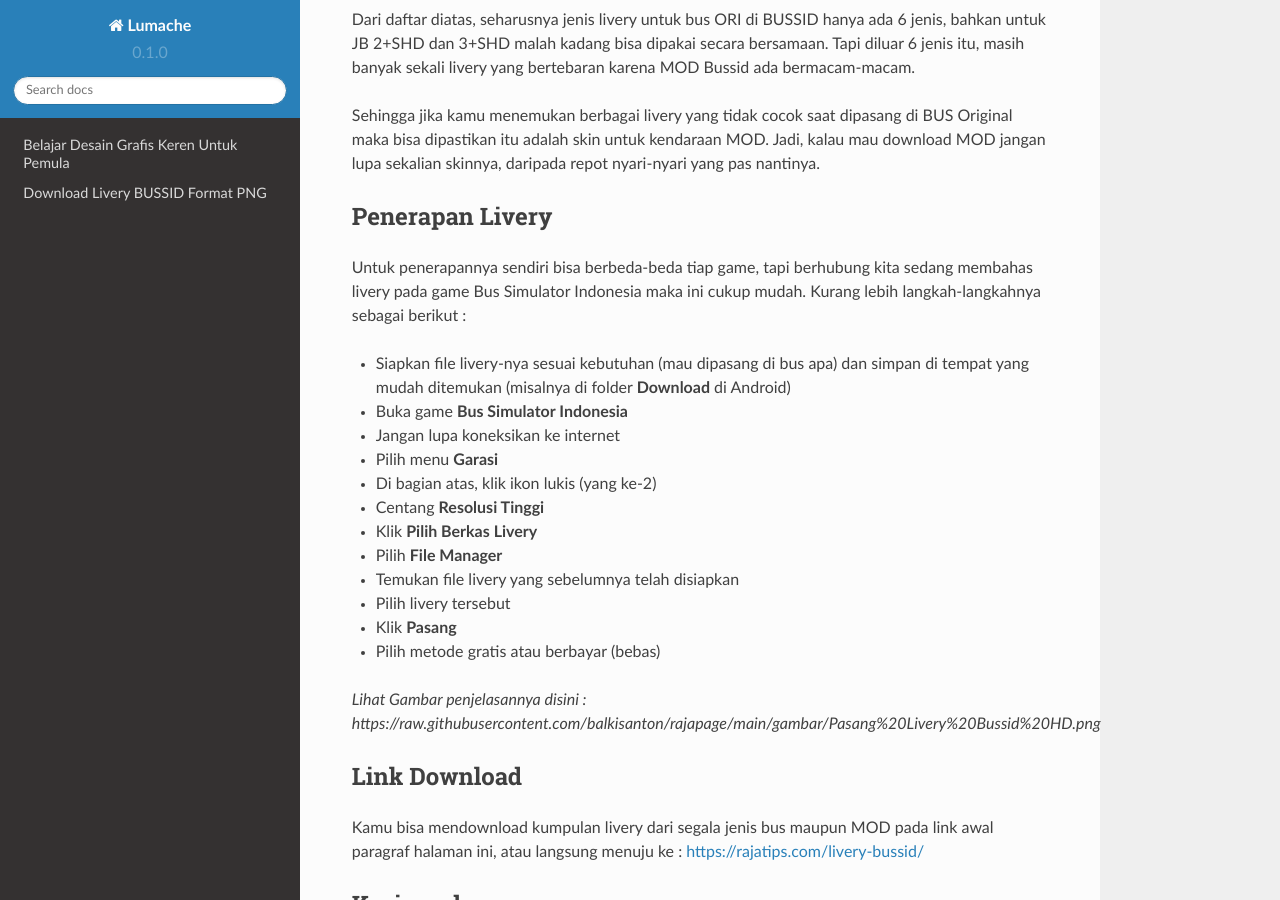
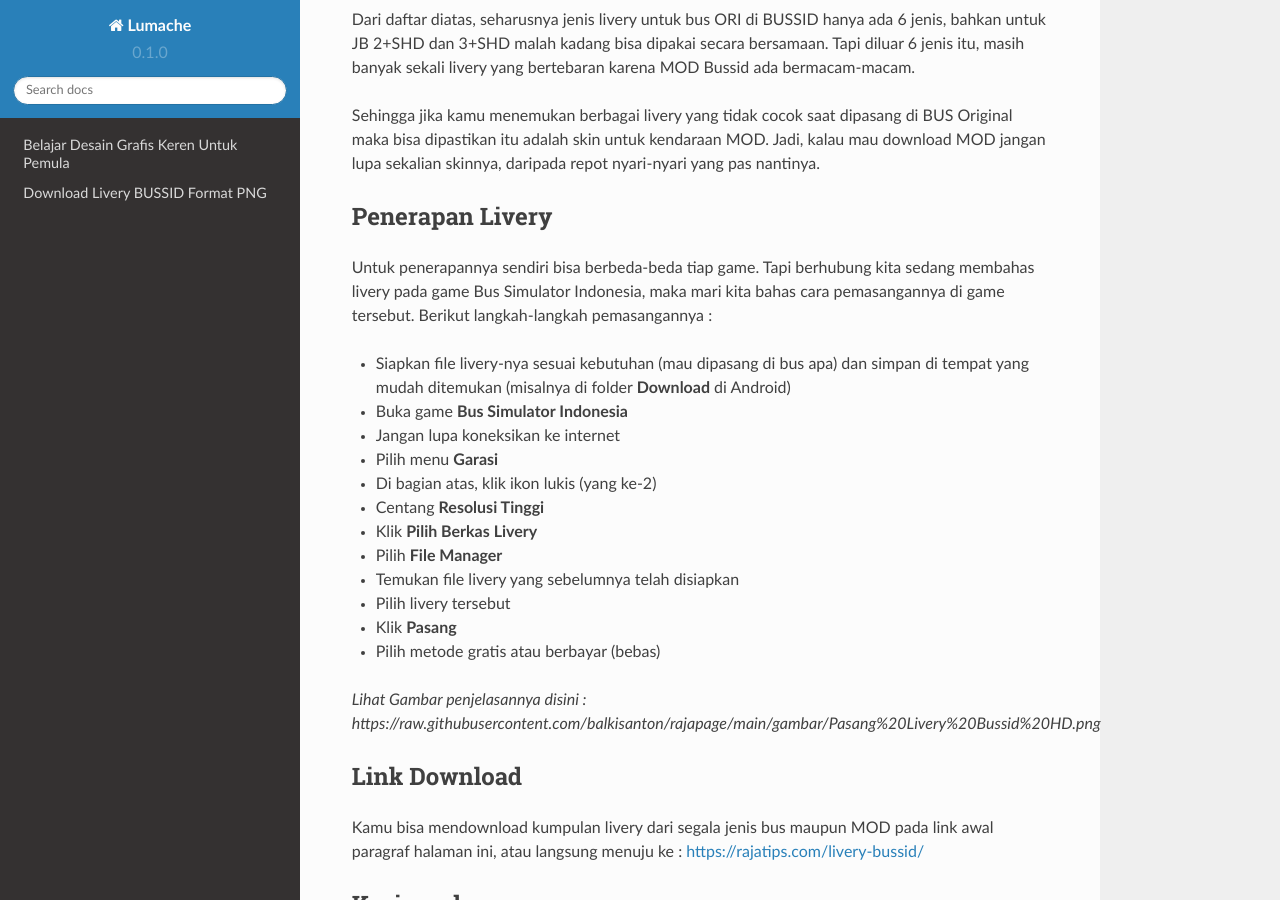
Before and after one commit to balkisanton/rajapage, a Sphinx documentation site: the page built from docs/index.rst, in a window 1280 px wide and 900 px high, scrolled down 1664 px. Built offline with Sphinx 7.4.7 and the Read the Docs theme 2.0.0, drawn with Linux system fonts in a browser that asks for light colours.

Commit message:
Update index.rst

```diff
--- a/docs/index.rst
+++ b/docs/index.rst
@@ -54,7 +54,7 @@ Sehingga jika kamu menemukan berbagai livery yang tidak cocok saat dipasang di B
 
 Penerapan Livery
 ---------------------
-Untuk penerapannya sendiri bisa berbeda-beda tiap game, tapi berhubung kita sedang membahas livery pada game Bus Simulator Indonesia maka ini cukup mudah. Kurang lebih langkah-langkahnya sebagai berikut :
+Untuk penerapannya sendiri bisa berbeda-beda tiap game. Tapi berhubung kita sedang membahas livery pada game Bus Simulator Indonesia, maka mari kita bahas cara pemasangannya di game tersebut. Berikut langkah-langkah pemasangannya :
 
 - Siapkan file livery-nya sesuai kebutuhan (mau dipasang di bus apa) dan simpan di tempat yang mudah ditemukan (misalnya di folder **Download** di Android)
 - Buka game **Bus Simulator Indonesia**
```
